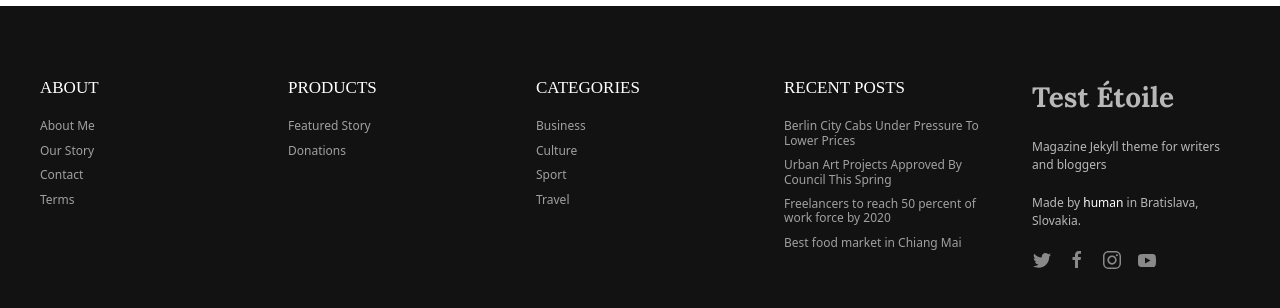
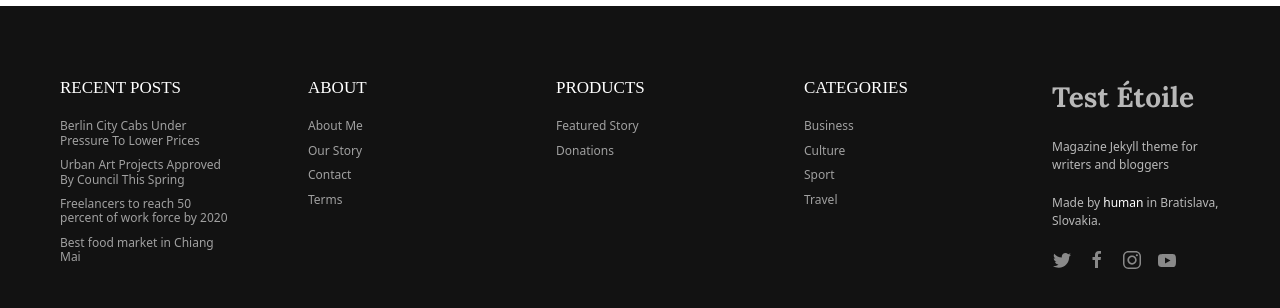
Before and after one commit to CodeKristi/Test-Etoile, a Jekyll site: the page built from index.md, in a window 1280 px wide, cut to the strip 5206-5546 px from the top of the page. Shown: the top 308 px of the strip. Built offline with Jekyll 4.4.1, drawn with Linux system fonts in a browser that asks for light colours; some web fonts are replaced.

Commit message:
Footer: spacing & organisation

```diff
--- a/_includes/footer.html
+++ b/_includes/footer.html
@@ -1,4 +1,4 @@
-<footer class="sidebar-footer uk-margin-top uk-section uk-background-secondary uk-light uk-text-center uk-text-left@m">
+<footer class="sidebar-footer uk-margin-top uk-section uk-background-secondary uk-light">
     <div class="uk-container">
         <div class="uk-child-width-expand@m" data-uk-grid>
             {% for page_widget in site.data.sidebars.footer %}
--- a/_sass/theme/mixins.scss
+++ b/_sass/theme/mixins.scss
@@ -382,6 +382,10 @@ header .uk-sticky-fixed {
     .sidebar-footer {
         font-family: $font-san-serif;
         font-weight: 500;
+        text-align: left;
+        @media (max-width: $breakpoint-medium) {
+             text-align: center !important;
+        }
         ul {
             a {
                 color: $inverse-link-muted-color;
@@ -392,6 +396,10 @@ header .uk-sticky-fixed {
         }
         .widget {
             font-size: $global-xsmall-font-size;
+            @media (min-width: $breakpoint-medium) {
+                 margin-right: $global-margin;
+                 margin-left: $global-margin;
+            }
         > h4 {
           font-size: 1.0625rem;
         }
```
Also changed, not shown: _data/sidebars.yml (+10 -9 lines).
